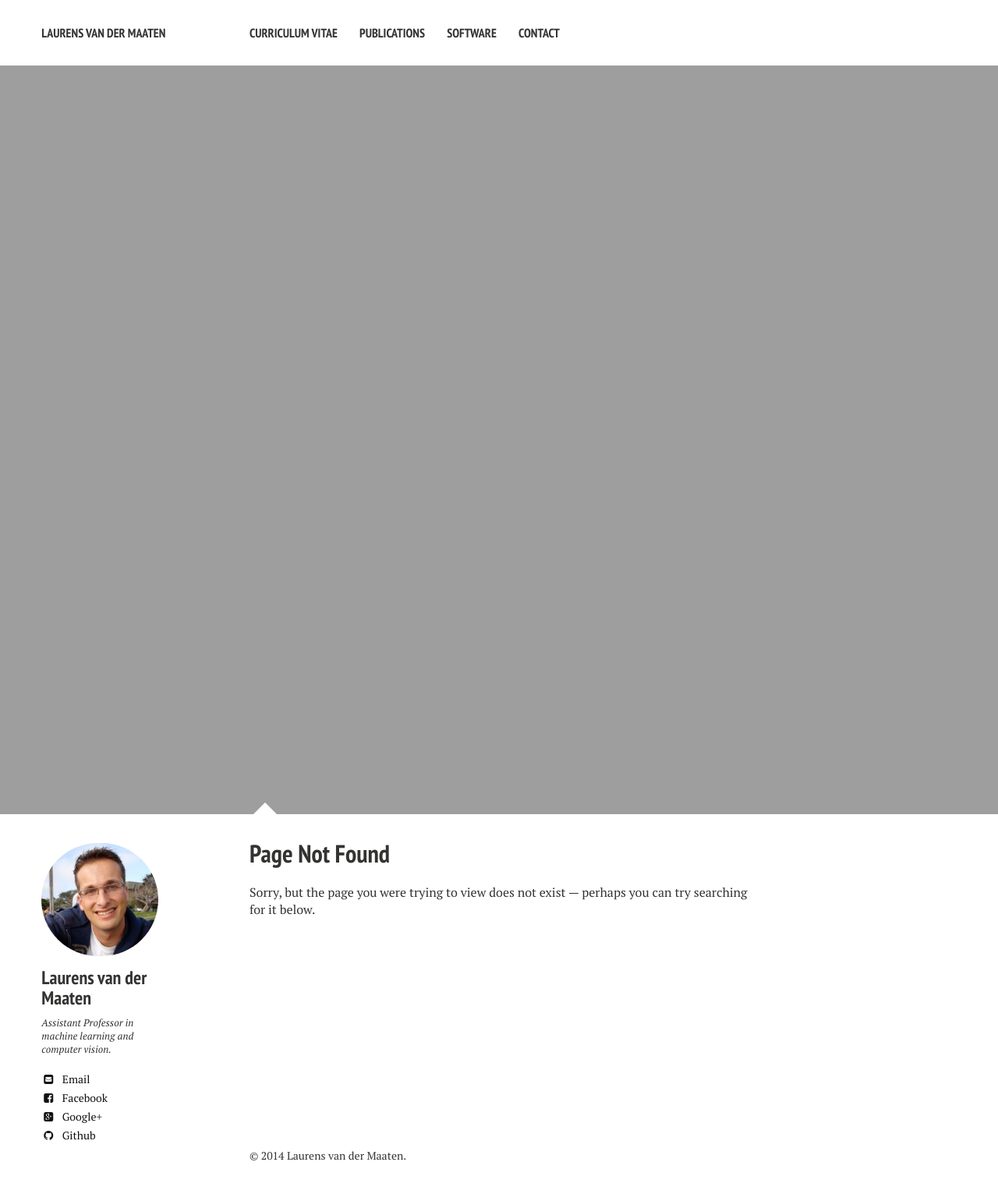
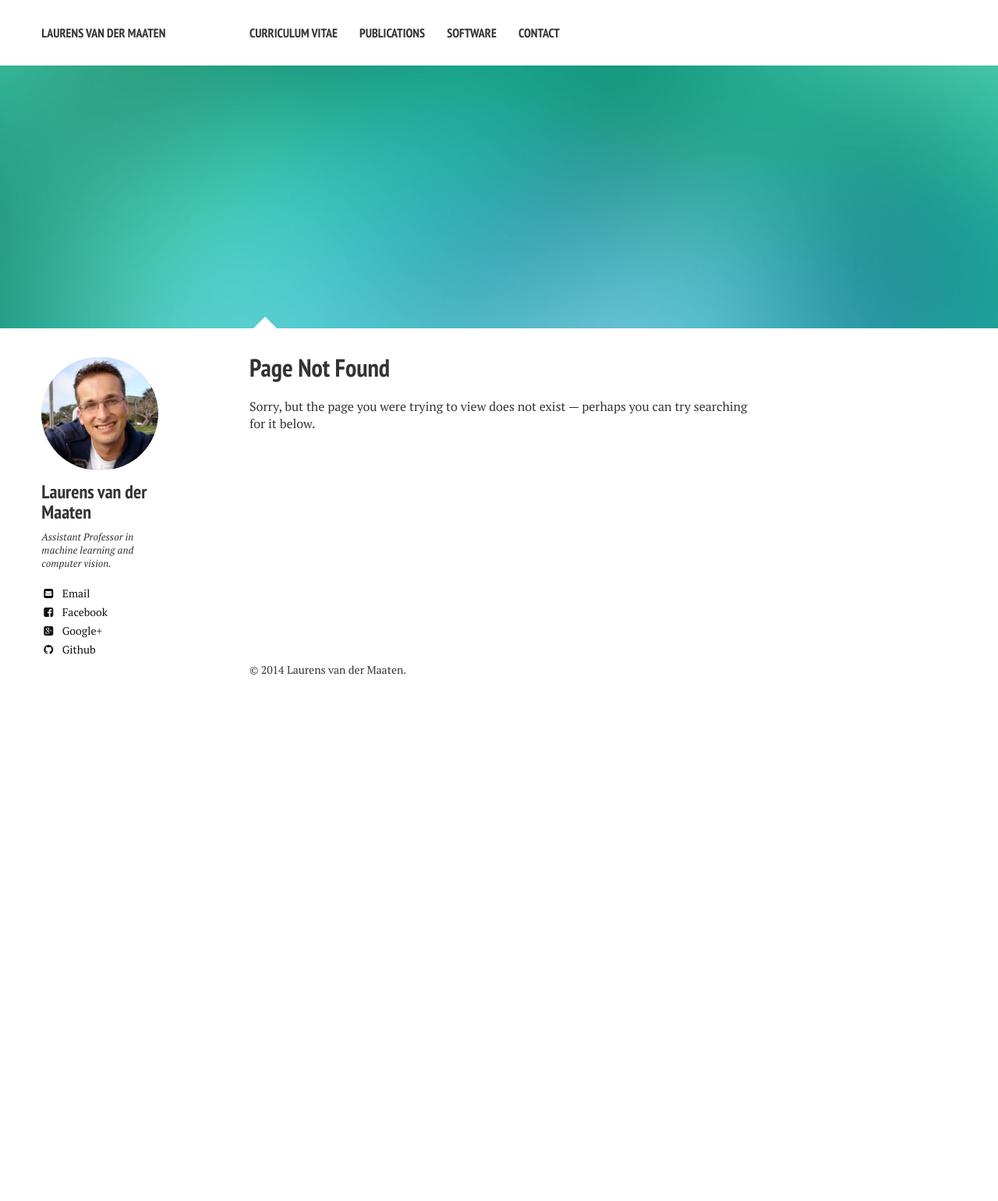
Before and after one commit to lvdmaaten/lvdmaaten.github.io, a Jekyll site: the page built from 404.md, in a window 1280 px wide. Shown: the whole page at 78% size. Built offline with Jekyll 4.4.1, drawn with Linux system fonts in a browser that asks for light colours; nearby versions of some CDN libraries; after the commit the page ends 917 px from its top, so only the background shows below that.

Commit message:
fixed 404

```diff
--- a/404.md
+++ b/404.md
@@ -1,9 +1,9 @@
 ---
 layout: page
 title: "Page Not Found"
-excerpt: "Page not found. Your pixels are in another canvas."
+excerpt: "Page not found"
 image:
-  feature: texture-feature-01.jpg
+  feature: sample-image-1.jpg
 sitemap: false
 ---
 
```
Also changed, not shown: 3 other files.
